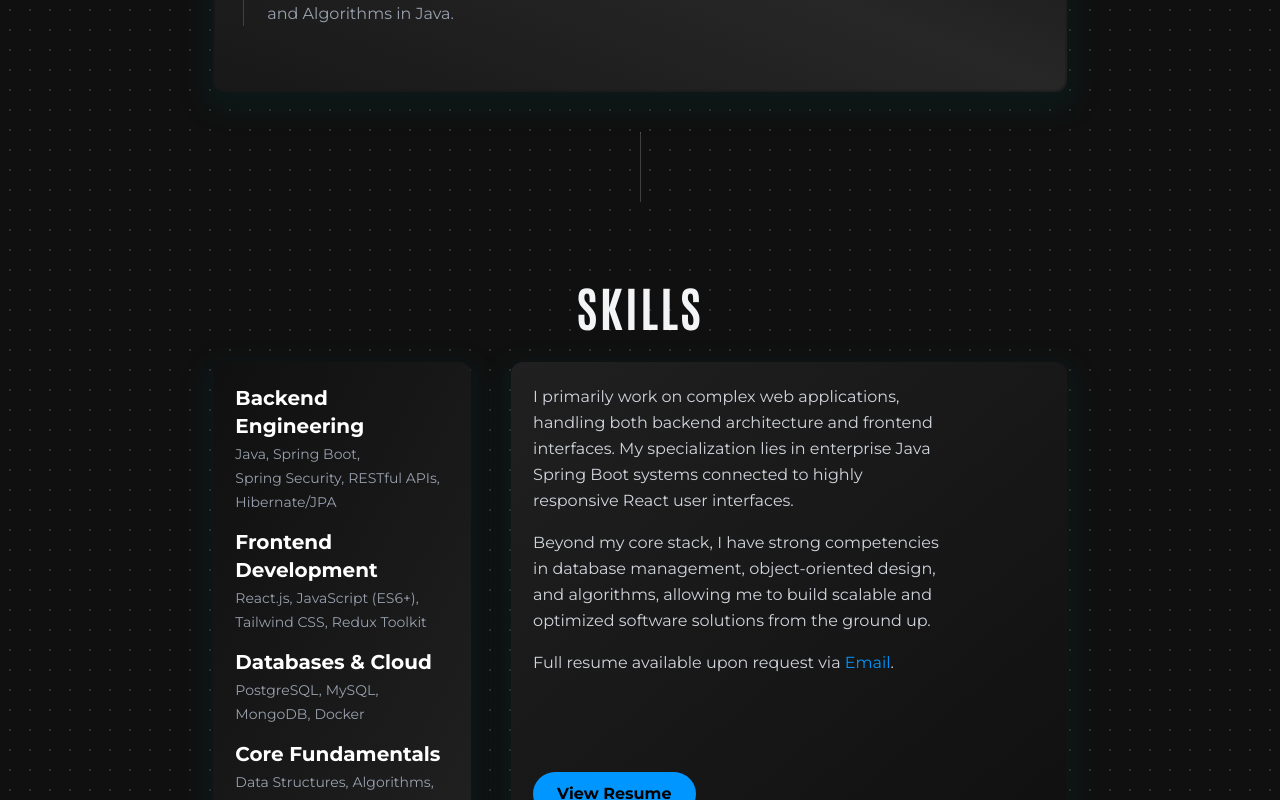
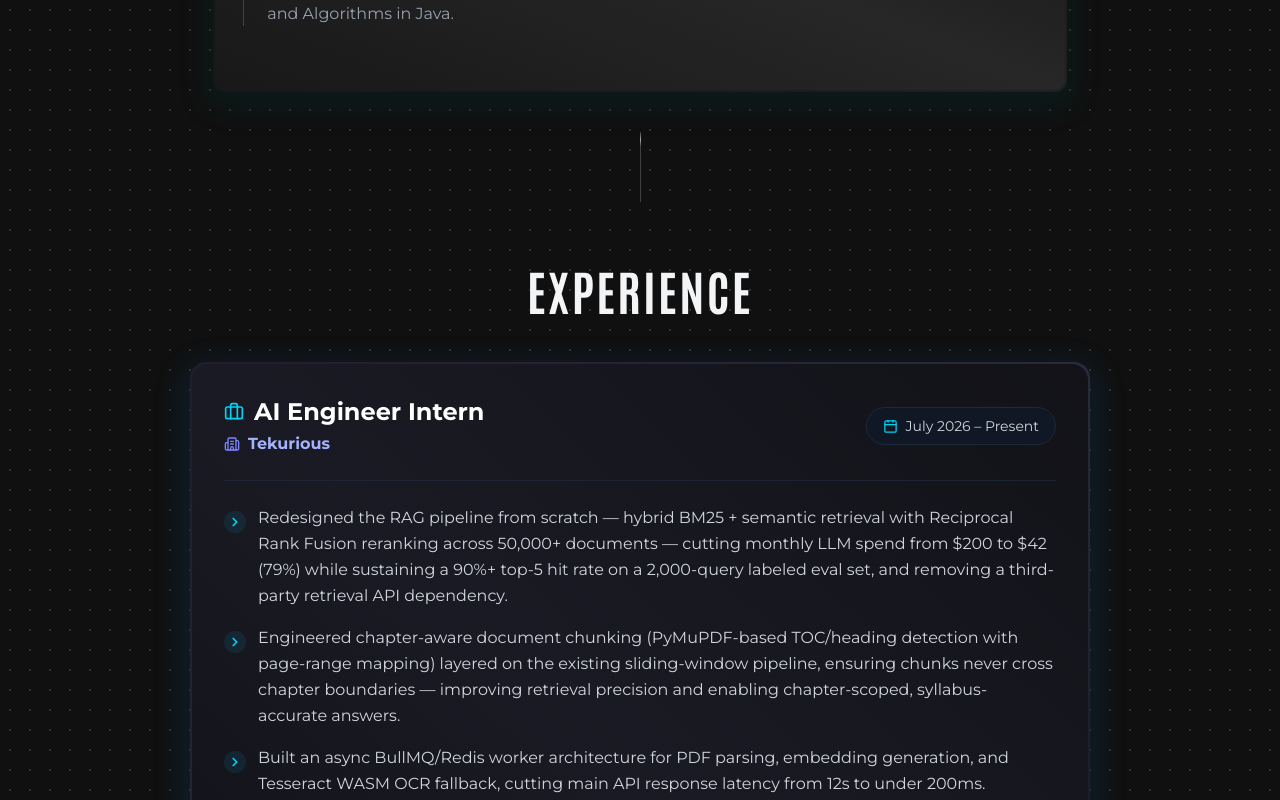
Before and after one commit to SrishtiDev/Portfolio, a React (Vite) app: page / in a window 1280 px wide. Shown: the part 1220-2020 px from the top of the page. Built offline with nearby package versions, Linux system fonts and the light colour scheme.

Commit message:
Include Experience section in App component and navigation

```diff
--- a/src/App.jsx
+++ b/src/App.jsx
@@ -1,6 +1,7 @@
 import React from 'react';
 import Hero from './components/Hero';
 import About from './components/About';
+import Experience from './components/Experience';
 import Skills from './components/Skills';
 import Projects from './components/Projects';
 import Contact from './components/Contact';
@@ -11,6 +12,7 @@ import { HoverNavigation } from './components/ui/NavigationBar';
 const navLinks = [
   { label: "Home", link: "#home" },
   { label: "Background", link: "#about" },
+  { label: "Experience", link: "#experience" },
   { label: "Skills", link: "#skills" },
   { label: "Projects", link: "#projects" },
   { label: "Contact", link: "#contact" },
@@ -27,6 +29,8 @@ function App() {
           <NetworkLine height="70px" />
           <About />
           <NetworkLine height="70px" />
+          <Experience />
+          <NetworkLine height="70px" />
           <Skills />
           <NetworkLine height="70px" />
           <Projects />
```
